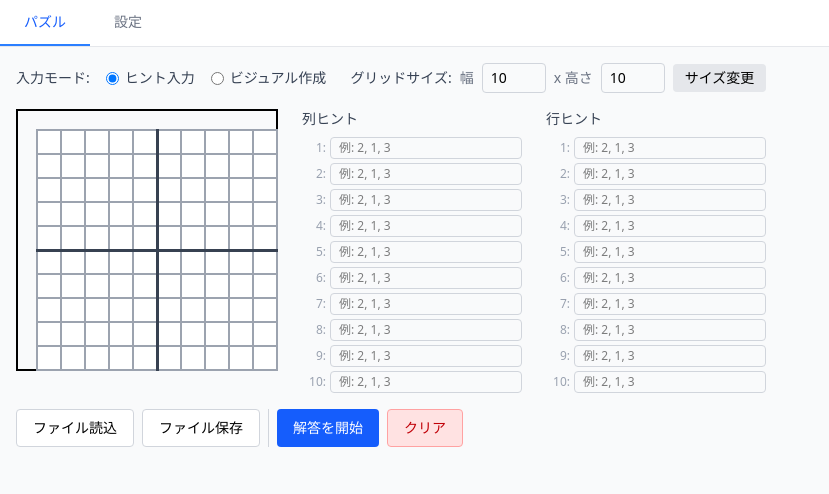
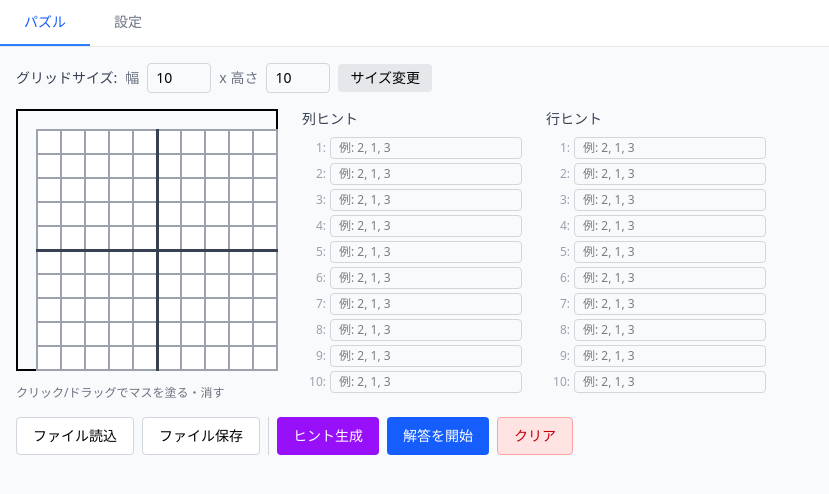
Before and after one commit to mat-der-D/illust-logic-solver, a React (Vite) app: page / in a window 1280 px wide. Shown: the top 494 px of the page, without its empty margins (0-829 px from the left). Built offline with nearby package versions, Linux system fonts and the light colour scheme.

Commit message:
[feat] Integrate two input modes

```diff
--- a/src/components/puzzle/ActionButtons.tsx
+++ b/src/components/puzzle/ActionButtons.tsx
@@ -94,7 +94,6 @@ export function ActionButtons() {
         ファイル保存
       </button>
       <div className="w-px bg-gray-300" />
-      {store.inputMode === "visual" && (
       <button
         onClick={handleGenerateHints}
         disabled={store.isSolving}
@@ -102,7 +101,6 @@ export function ActionButtons() {
       >
         ヒント生成
       </button>
-      )}
       <button
         onClick={handleSolve}
         disabled={store.isSolving}
--- a/src/components/puzzle/Grid.tsx
+++ b/src/components/puzzle/Grid.tsx
@@ -17,10 +17,9 @@ const LINE_WIDTHS: Record<GridLineThickness, number> = {
 
 interface GridProps {
   gridData?: number[][];
-  interactive?: boolean;
 }
 
-export function Grid({ gridData, interactive = false }: GridProps) {
+export function Grid({ gridData }: GridProps) {
   const grid = usePuzzleStore((s) => s.grid);
   const rowHints = usePuzzleStore((s) => s.rowHints);
   const colHints = usePuzzleStore((s) => s.colHints);
@@ -114,9 +113,7 @@ export function Grid({ gridData, interactive = false }: GridProps) {
                 return (
                   <td
                     key={col}
-                    className={`transition-colors ${
-                      interactive ? "cursor-pointer" : ""
-                    }`}
+                    className="transition-colors cursor-pointer"
                     style={{
                       width: cellSize,
                       height: cellSize,
@@ -132,16 +129,8 @@ export function Grid({ gridData, interactive = false }: GridProps) {
                         ? `${lineWidth + 1}px solid #374151`
                         : `${lineWidth}px solid #9ca3af`,
                     }}
-                    onMouseDown={
-                      interactive
-                        ? () => handleMouseDown(row, col, value)
-                        : undefined
-                    }
-                    onMouseEnter={
-                      interactive
-                        ? () => handleMouseEnter(row, col)
-                        : undefined
-                    }
+                    onMouseDown={() => handleMouseDown(row, col, value)}
+                    onMouseEnter={() => handleMouseEnter(row, col)}
                   />
                 );
               })}
--- a/src/components/puzzle/InputModeToggle.tsx
+++ /dev/null
@@ -1,31 +0,0 @@
-import { usePuzzleStore } from "../../store/puzzleStore";
-import type { InputMode } from "../../types/puzzle";
-
-export function InputModeToggle() {
-  const inputMode = usePuzzleStore((s) => s.inputMode);
-  const setInputMode = usePuzzleStore((s) => s.setInputMode);
-
-  const modes: { key: InputMode; label: string }[] = [
-    { key: "hint", label: "ヒント入力" },
-    { key: "visual", label: "ビジュアル作成" },
-  ];
-
-  return (
-    <div className="flex items-center gap-4">
-      <span className="text-sm font-medium text-gray-700">入力モード:</span>
-      {modes.map((mode) => (
-        <label key={mode.key} className="flex items-center gap-1.5 cursor-pointer">
-          <input
-            type="radio"
-            name="inputMode"
-            value={mode.key}
-            checked={inputMode === mode.key}
-            onChange={() => setInputMode(mode.key)}
-            className="text-blue-600"
-          />
-          <span className="text-sm text-gray-700">{mode.label}</span>
-        </label>
-      ))}
-    </div>
-  );
-}
--- a/src/components/puzzle/PuzzleTab.tsx
+++ b/src/components/puzzle/PuzzleTab.tsx
@@ -1,5 +1,3 @@
-import { usePuzzleStore } from "../../store/puzzleStore";
-import { InputModeToggle } from "./InputModeToggle";
 import { GridSizeControl } from "./GridSizeControl";
 import { HintEditor } from "./HintEditor";
 import { Grid } from "./Grid";
@@ -7,13 +5,10 @@ import { ActionButtons } from "./ActionButtons";
 import { ResultDisplay } from "../result/ResultDisplay";
 
 export function PuzzleTab() {
-  const inputMode = usePuzzleStore((s) => s.inputMode);
-
   return (
     <div className="space-y-4">
       {/* Controls */}
       <div className="flex flex-wrap items-center gap-6">
-        <InputModeToggle />
         <GridSizeControl />
       </div>
 
@@ -21,20 +16,16 @@ export function PuzzleTab() {
       <div className="flex gap-6">
         {/* Grid */}
         <div className="overflow-auto">
-          <Grid interactive={inputMode === "visual"} />
-          {inputMode === "visual" && (
+          <Grid />
           <p className="text-xs text-gray-500 mt-2">
             クリック/ドラッグでマスを塗る・消す
           </p>
-          )}
         </div>
 
-        {/* Hint editor (visible in hint input mode) */}
-        {inputMode === "hint" && (
+        {/* Hint editor */}
         <div className="w-56 shrink-0">
           <HintEditor />
         </div>
-        )}
       </div>
 
       {/* Action buttons */}
--- a/src/store/puzzleStore.ts
+++ b/src/store/puzzleStore.ts
@@ -1,6 +1,5 @@
 import { create } from "zustand";
 import type {
-  InputMode,
   CellValue,
   SolveResult,
   AppSettings,
@@ -9,7 +8,6 @@ import type {
 interface PuzzleState {
   width: number;
   height: number;
-  inputMode: InputMode;
   grid: CellValue[][];
   rowHints: number[][];
   colHints: number[][];
@@ -19,7 +17,6 @@ interface PuzzleState {
   settings: AppSettings;
   activeTab: "puzzle" | "settings";
 
-  setInputMode: (mode: InputMode) => void;
   setGrid: (grid: CellValue[][]) => void;
   setCellValue: (row: number, col: number, value: CellValue) => void;
   setRowHints: (hints: number[][]) => void;
@@ -63,7 +60,6 @@ function createEmptyHints(count: number): number[][] {
 export const usePuzzleStore = create<PuzzleState>((set) => ({
   width: DEFAULT_SIZE,
   height: DEFAULT_SIZE,
-  inputMode: "hint",
   grid: createEmptyGrid(DEFAULT_SIZE, DEFAULT_SIZE),
   rowHints: createEmptyHints(DEFAULT_SIZE),
   colHints: createEmptyHints(DEFAULT_SIZE),
@@ -73,7 +69,6 @@ export const usePuzzleStore = create<PuzzleState>((set) => ({
   settings: { ...defaultSettings },
   activeTab: "puzzle",
 
-  setInputMode: (mode) => set({ inputMode: mode }),
   setGrid: (grid) => set({ grid }),
   setCellValue: (row, col, value) =>
     set((state) => {
@@ -131,6 +126,5 @@ export const usePuzzleStore = create<PuzzleState>((set) => ({
       grid: createEmptyGrid(width, height),
       solveResult: null,
       solveTime: null,
-      inputMode: "hint",
     }),
 }));
--- a/src/types/puzzle.ts
+++ b/src/types/puzzle.ts
@@ -1,6 +1,4 @@
 export type CellValue = 0 | 1;
-
-export type InputMode = "hint" | "visual";
 
 export type GridLineThickness = "thin" | "normal" | "thick";
 export type CellSizeOption = "small" | "medium" | "large";
```
Lines whose indentation alone changed are shown as unchanged.
